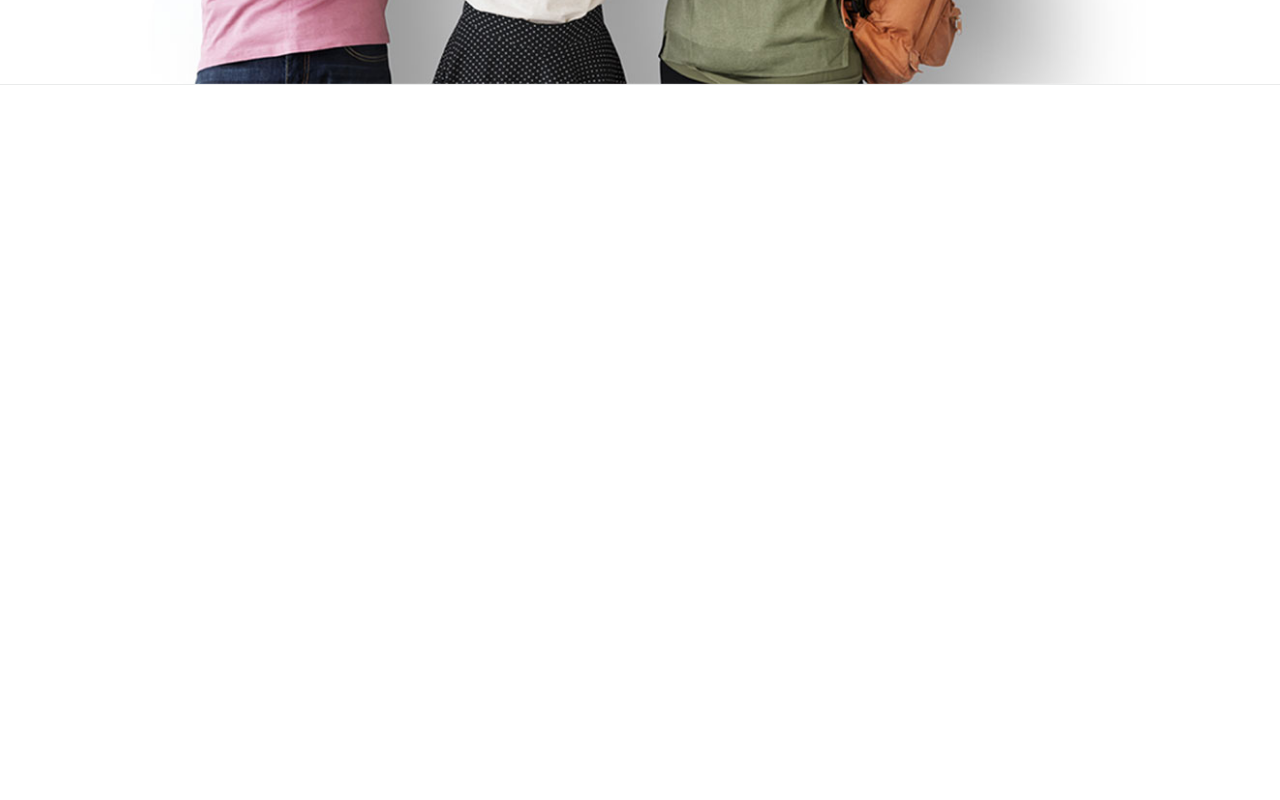
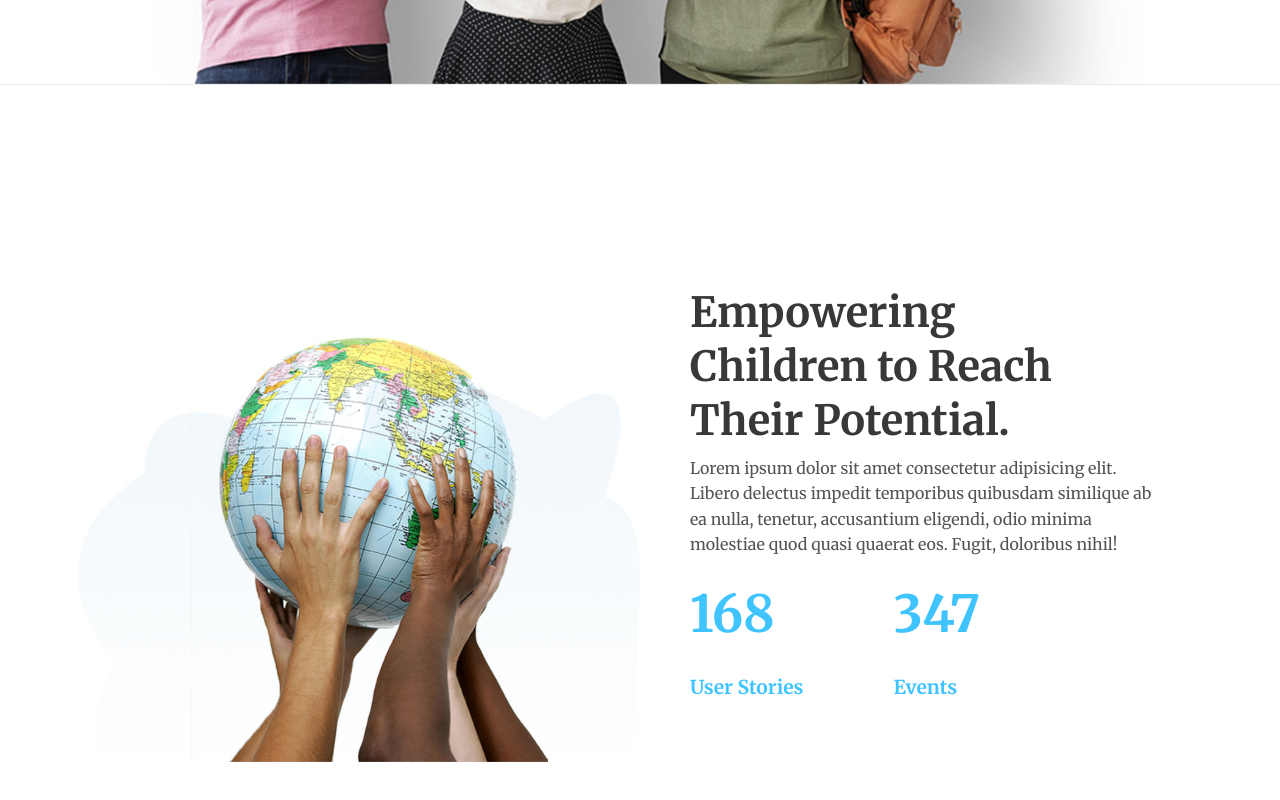
Before and after one commit to pietrolupi/proj-html-vuejs, a Vue app: page / in a window 1280 px wide. Shown: the part 1841-2641 px from the top of the page. Before the commit the page ends 2126 px from the top, so only its background shows below. Built offline with nearby package versions, Linux system fonts and the light colour scheme.

Commit message:
[add]: sezione "empowering"

```diff
--- a/src/components/Main.vue
+++ b/src/components/Main.vue
@@ -2,13 +2,15 @@
 
 <script>
 import TrustedSection from './partials/TrustedSection.vue';
+import EmpoweringSection from './partials/EmpoweringSection.vue';
 
 export default {
 
   name: 'Main',
 
   components:{
-    TrustedSection
+    TrustedSection,
+    EmpoweringSection,
   }
 
 
@@ -18,6 +20,7 @@ export default {
 <template>
 
   <TrustedSection/>
+  <EmpoweringSection/>
 
 </template>
 
--- /dev/null
+++ b/src/components/partials/EmpoweringSection.vue
@@ -0,0 +1,91 @@
+
+
+<script>
+import { store } from '../../data/store';
+export default {
+  name: 'EmpoweringSection',
+
+  data(){
+    return{
+      store,
+    }
+  }
+}
+</script>
+
+<template>
+  <div class="general-container empowering d-flex">
+    <div class="img-container w-50">
+      <img src="../../assets/img/h5-img-2.jpg" alt="">
+    </div>
+
+    <div class="w-50 side-section">
+      <h2>Empowering <br> Children to Reach <br> Their Potential.</h2>
+      <p>Lorem ipsum dolor sit amet consectetur adipisicing elit. Libero delectus impedit temporibus quibusdam similique ab ea nulla, tenetur, accusantium eligendi, odio minima molestiae quod quasi quaerat eos. Fugit, doloribus nihil!</p>
+
+      <div class="user-events d-flex">
+        <div>
+          <p>168</p>
+          <p>User Stories</p>
+        </div>
+
+        <div>
+          <p>347</p>
+          <p>Events</p>
+        </div>
+
+      </div>
+    </div>
+  </div>
+
+</template>
+
+
+<style lang="scss" scoped>
+  @use '../../scss/partials/vars' as *;
+
+  .general-container.empowering{
+
+    color: $text-primary-color;
+
+    margin-bottom: 52px;
+    .img-container{
+      img{
+        max-width: 100%;
+        padding-top: 50px;
+      }
+    }
+
+    .side-section{
+      padding: 0 50px;
+      h2{
+        font-weight: 600;
+        font-size: 2.6rem;
+        line-height: 1.3;
+      }
+      p{
+        line-height: 1.6;
+        color: $text-tertiary-color;
+      }
+    }
+
+    .user-events{
+      div:first-child{
+        margin-right: 90px;
+      }
+
+      div{
+        p{
+          color: $color-tertiary;
+          font-weight: 600;
+          font-size: 1.2rem;
+        }
+
+        p:first-child{
+          font-size: 3.2rem;
+
+        }
+      }
+    }
+  }
+</style>
```
Also changed, not shown: src/components/partials/StudentCitSection.vue (added).
